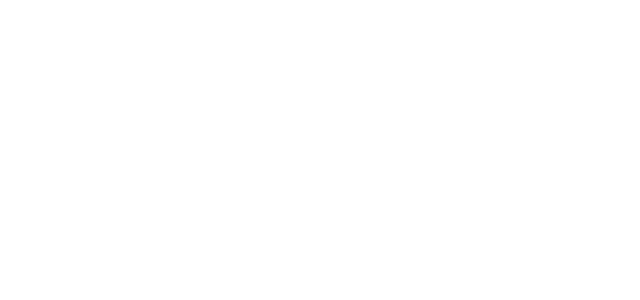
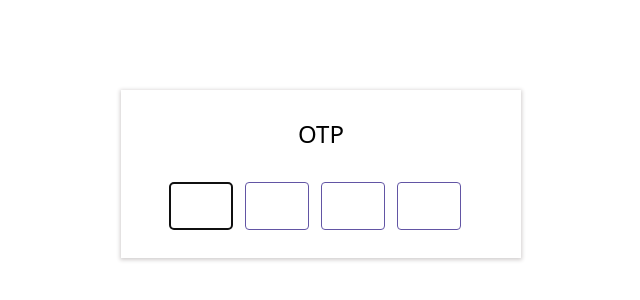
Before and after one commit to clevinwilson/learnwise_frontend, a React (Vite) app: page /otp in a window 1280 px wide. Before the commit this address had no page. Shown: the part 226-526 px from the top of the page, without its empty margins (319-959 px from the left). Built offline with nearby package versions, Linux system fonts and the light colour scheme.

Commit message:
otp page created

```diff
--- a/src/App.jsx
+++ b/src/App.jsx
@@ -2,6 +2,7 @@
 import { BrowserRouter, Routes, Route } from 'react-router-dom';
 import './App.css';
 import LoginPage from './pages/LoginPage';
+import OtpPage from './pages/OtpPage';
 import SignupPage from './pages/SignupPage';
 import PrivateRoutes from './utils/PrivateRoutes';
 
@@ -13,6 +14,7 @@
           <Route element={<SignupPage />} path='/signup' />
 
         </Route>
+        <Route element={<OtpPage/>} path='/otp' />
         <Route element={<LoginPage />} path='/login' />
       </Routes>
     </BrowserRouter>
--- a/src/components/Login/Login.scss
+++ b/src/components/Login/Login.scss
@@ -7,7 +7,7 @@
 
 .form-box {
     box-shadow: 0px 1px 4px 1px #d2cfcf;
-    width: 400px
+    min-width: 400px
 }
 
 .input-box-border {
--- /dev/null
+++ b/src/components/Otp/Otp.jsx
@@ -0,0 +1,75 @@
+import React, { useEffect, useRef, useState } from 'react'
+
+function Otp() {
+
+    const inputRef = useRef({});
+
+    const [otp, setOtp] = useState({
+        digitOne: "",
+        digitTwo: "",
+        digitThree: "",
+        digitFour: ""
+    })
+
+    useEffect(()=>{
+        inputRef.current[0].focus();
+    },[])
+
+    function handleChange(event, index) {
+        const { name, value } = event.target;
+
+        if(/[a-z]/gi.test(value)) return
+
+
+        setOtp((prev) => ({
+            ...prev,
+            [name]: value
+        }))
+
+        if(value && index <3){
+            inputRef.current[index + 1].focus()
+        }
+    }
+
+    function handleBack(event,index){
+        if(event.key==="Backspace"){
+            if (index > 0) {
+                inputRef.current[index - 1].focus();
+            }
+        }
+    }
+
+    function renderInput(keys) {
+        return Object.keys(otp).map((keys, index) => (
+            <input
+               key={index}
+                type="text"
+                maxLength={1}
+                ref={(element) => (inputRef.current[index] = element)}
+                name={keys}
+                value={otp[keys]}
+                className='w-16 h-12 rounded text-center text-xl input-box-border otp-input-box mr-3'
+                onChange={(event) => { handleChange(event, index) }}
+                onKeyUp={(event)=>{handleBack(event,index)}}
+                />
+
+        ))
+    }
+
+    return (
+        <section className='section-box'>
+            <form action="">
+                <div className='grid-cols-1  form-box p-7'>
+                    <h2 className='text-center text-2xl font-medium pb-8'>OTP</h2>
+
+                    <div className='text-center flext justify-center'>
+                        {renderInput()}
+                    </div>
+
+                </div>
+            </form>
+        </section >
+    )
+}
+
+export default Otp
--- /dev/null
+++ b/src/components/Otp/Otp.scss
@@ -0,0 +1,20 @@
+.section-box {
+    display: flex;
+    justify-content: center;
+    align-items: center;
+    height: 100vh;
+}
+
+.input-box-border {
+    border: 1px solid #6255a4 !important;
+}
+
+.input-box-border {
+    border: 1px solid #6255a4 !important;
+}
+
+.form-box {
+    box-shadow: 0px 1px 4px 1px #d2cfcf;
+    max-width: 400px;
+    min-width: 400px;
+}
--- a/src/components/Signup/Signup.css
+++ b/src/components/Signup/Signup.css
@@ -7,7 +7,7 @@
 
 .form-box {
     box-shadow: 0px 1px 4px 1px #d2cfcf;
-    width: 400px
+    min-width: 400px
 }
 
 .input-box-border {
--- /dev/null
+++ b/src/pages/OtpPage.jsx
@@ -0,0 +1,10 @@
+import React from 'react'
+import Otp from '../components/Otp/Otp'
+
+function OtpPage() {
+  return (
+    <Otp/>
+  )
+}
+
+export default OtpPage
--- a/src/utils/PrivateRoutes.jsx
+++ b/src/utils/PrivateRoutes.jsx
@@ -2,7 +2,7 @@
 import {Navigate,Outlet} from "react-router-dom"
 
 function PrivateRoutes() {
-    let auth=false;
+    let auth=true;
   return (
     auth ? <Outlet/> : <Navigate to="/login"/>
   )
```
